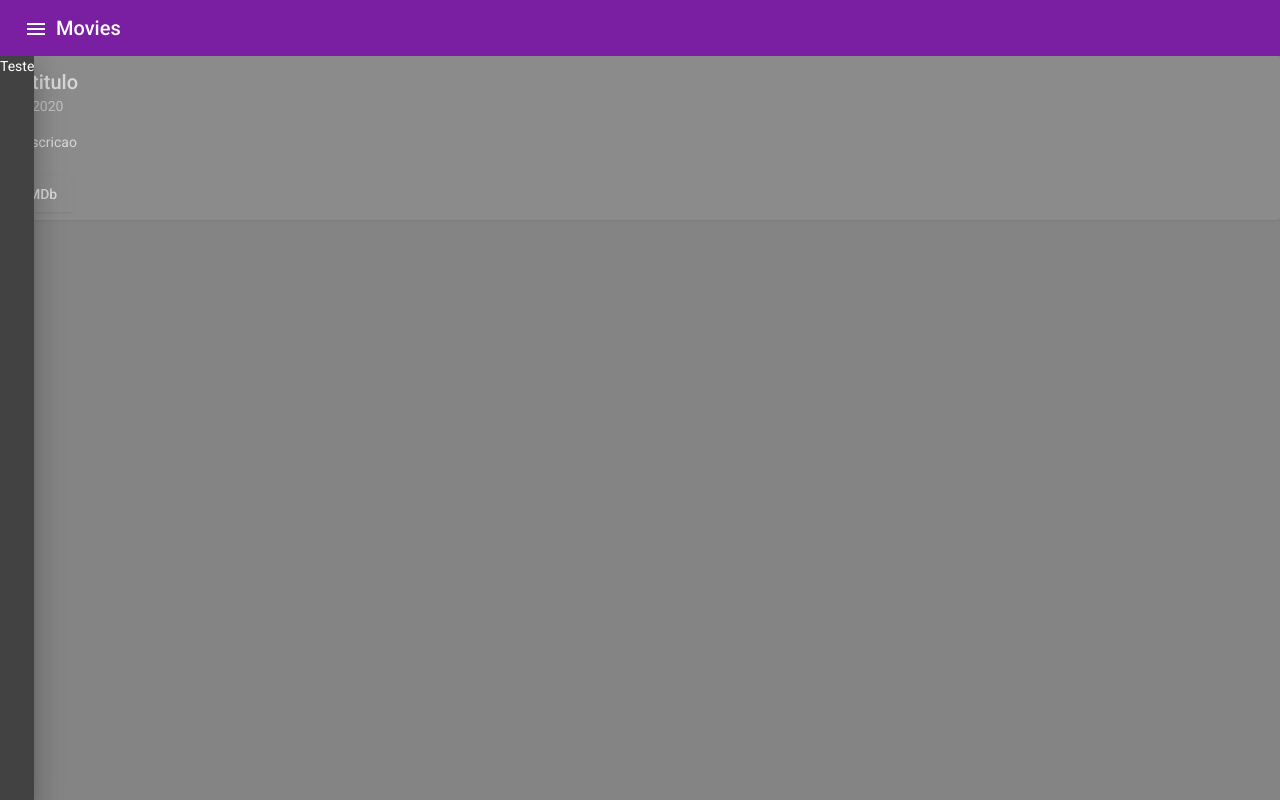
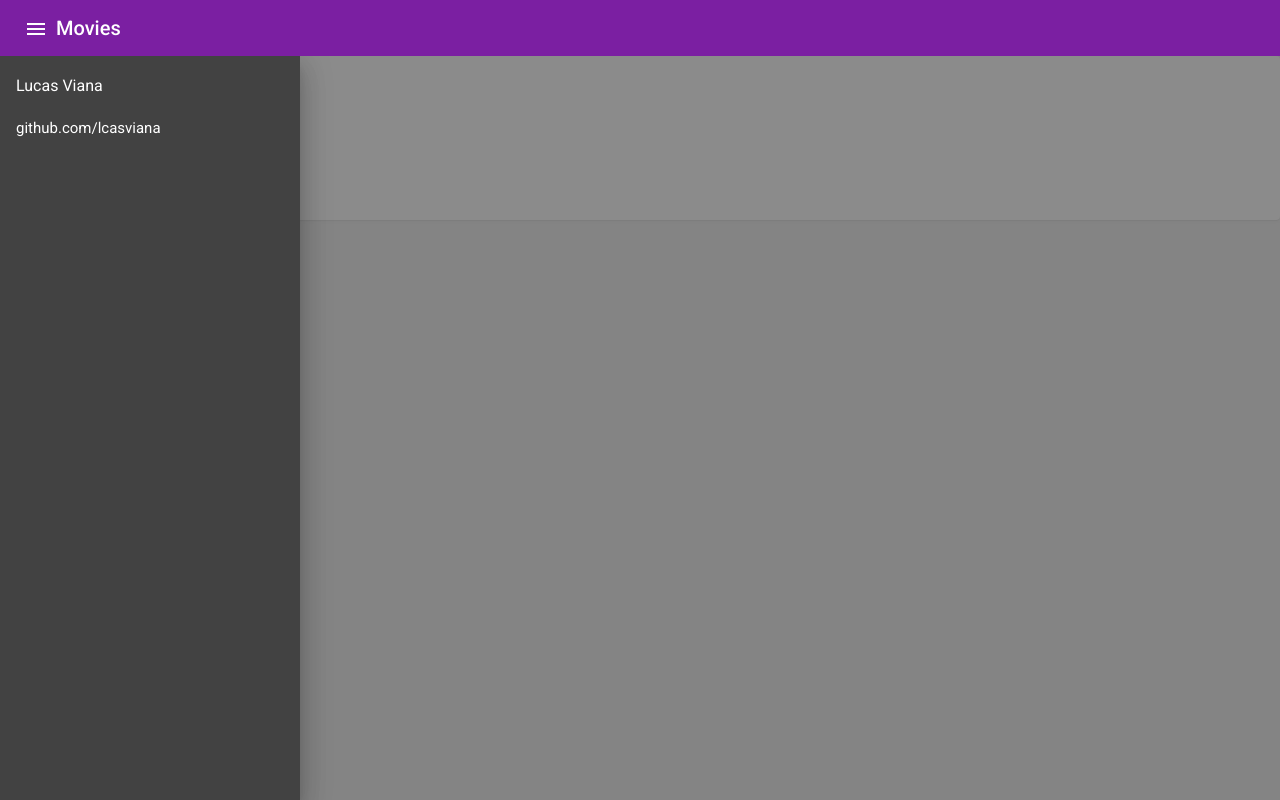
Before and after one commit to lcasviana/angular-movies, an Angular app: page /movies in a window 1280 px wide. Both pictures are taken after a click on the button "menu". Built offline with nearby package versions, Linux system fonts and the light colour scheme.

Commit message:
Checkpoint

```diff
--- a/src/app/shared/components/shell/shell.component.html
+++ b/src/app/shared/components/shell/shell.component.html
@@ -7,8 +7,11 @@
   </mat-toolbar>
 
   <mat-sidenav-container class="shell-content">
-    <mat-sidenav #matSidenav>
-      Teste
+    <mat-sidenav #matSidenav class="shell-sidenav">
+      <aside class="pa3">
+        <h3> Lucas Viana </h3>
+        <h4> github.com/lcasviana </h4>
+      </aside>
     </mat-sidenav>
 
     <mat-sidenav-content>
--- a/src/app/shared/components/shell/shell.component.scss
+++ b/src/app/shared/components/shell/shell.component.scss
@@ -1,4 +1,5 @@
 $topbar: 56px;
+$sidebar: 300px;
 
 .shell-container {
   position: absolute;
@@ -21,3 +22,7 @@ $topbar: 56px;
   right: 0;
   top: $topbar;
 }
+
+.shell-sidenav {
+  width: $sidebar;
+}
--- a/src/index.html
+++ b/src/index.html
@@ -10,6 +10,7 @@
   <link rel="preconnect" href="https://fonts.gstatic.com">
   <link href="https://fonts.googleapis.com/css2?family=Roboto:wght@300;400;500&display=swap" rel="stylesheet">
   <link href="https://fonts.googleapis.com/icon?family=Material+Icons" rel="stylesheet">
+  <link rel="stylesheet" href="https://unpkg.com/tachyons@4.12.0/css/tachyons.min.css" />
 </head>
 
 <body class="mat-typography">
```
